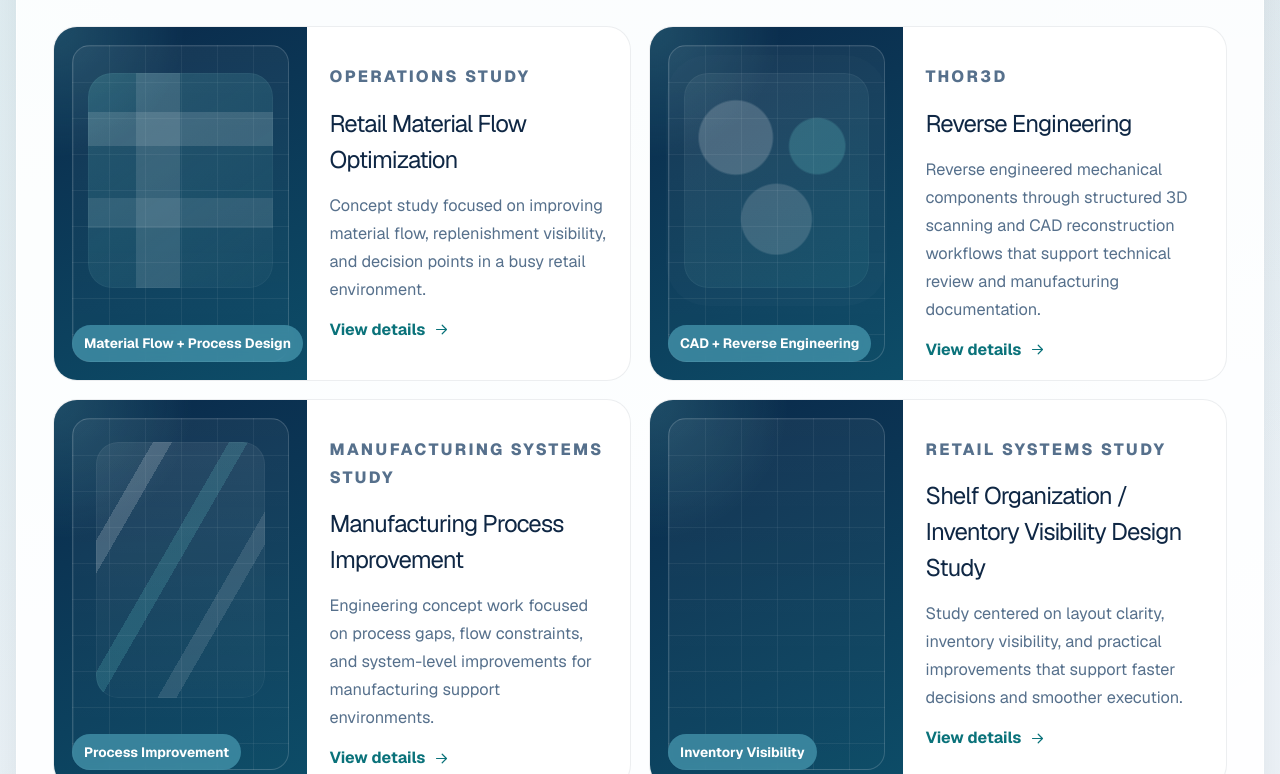
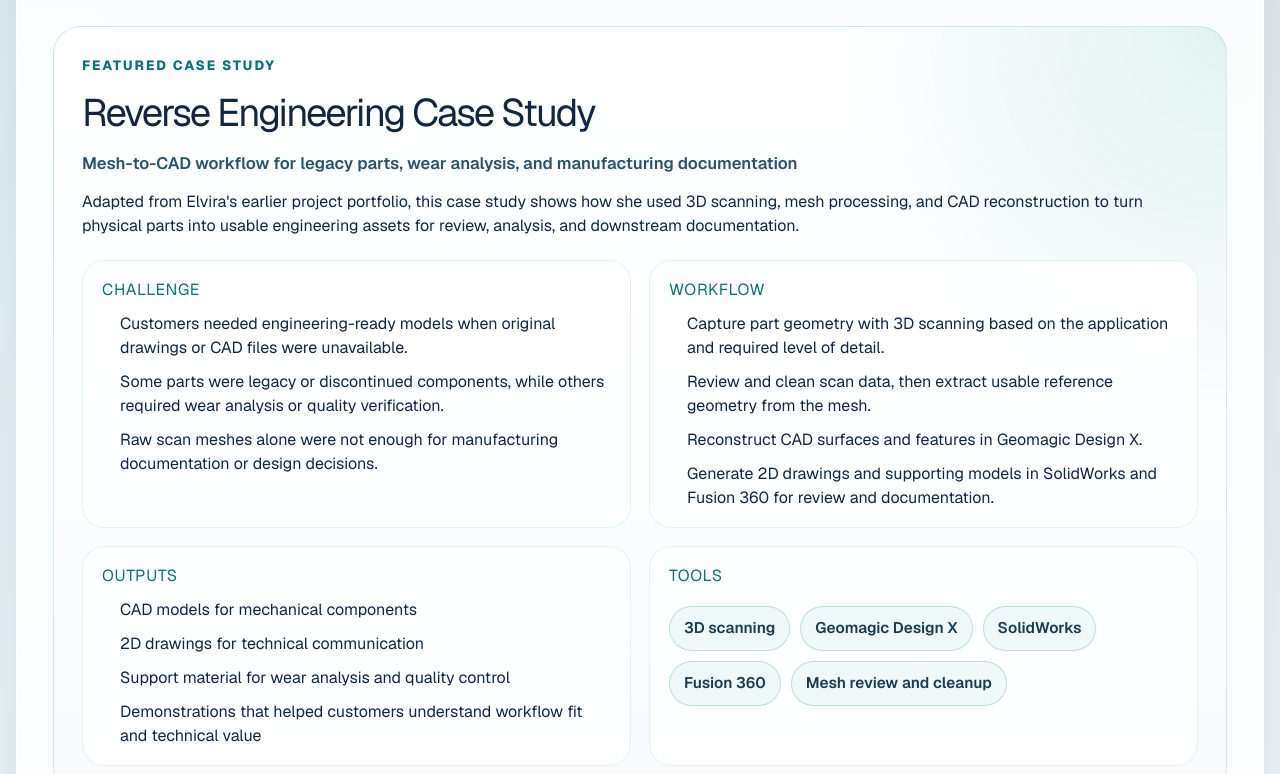
Before and after one commit to ElviraLabs/personal_site, a Next.js app: page / in a window 1280 px wide. Shown: the part 1526-2300 px from the top of the page. Built offline with nearby package versions, Linux system fonts and the light colour scheme.

Commit message:
Strengthen reverse engineering project and add EI license

```diff
--- a/app/globals.css
+++ b/app/globals.css
@@ -581,6 +581,65 @@ img {
   margin: 14px 0;
 }
 
+.case-study-card {
+  margin-top: 22px;
+  padding: 28px;
+  border: 1px solid rgba(17, 154, 149, 0.18);
+  border-radius: 28px;
+  background:
+    radial-gradient(circle at top right, rgba(17, 154, 149, 0.12), transparent 28%),
+    linear-gradient(180deg, rgba(255, 255, 255, 0.96), rgba(247, 251, 254, 0.96));
+}
+
+.case-study-card h3 {
+  margin: 0;
+  font-size: clamp(1.8rem, 3vw, 2.4rem);
+  letter-spacing: -0.05em;
+  color: var(--ink);
+}
+
+.case-study-subtitle {
+  margin: 10px 0 14px;
+  font-size: 1.04rem;
+  font-weight: 600;
+  color: #24556e;
+}
+
+.case-study-grid {
+  display: grid;
+  grid-template-columns: repeat(2, 1fr);
+  gap: 18px;
+  margin-top: 22px;
+}
+
+.case-study-grid > div {
+  padding: 18px 20px;
+  border-radius: 22px;
+  background: rgba(255, 255, 255, 0.88);
+  box-shadow: inset 0 0 0 1px rgba(17, 154, 149, 0.12);
+}
+
+.case-study-grid h4 {
+  margin: 0 0 10px;
+  font-size: 1rem;
+  letter-spacing: 0.04em;
+  text-transform: uppercase;
+  color: var(--teal-deep);
+}
+
+.case-study-grid ul {
+  margin: 0;
+  padding-left: 18px;
+}
+
+.case-study-grid li + li {
+  margin-top: 10px;
+}
+
+.compact-pills {
+  margin-top: 0;
+}
+
 .split-block {
   display: grid;
   grid-template-columns: 1.15fr 0.85fr;
@@ -855,6 +914,10 @@ img {
     grid-template-columns: 1fr;
   }
 
+  .case-study-grid {
+    grid-template-columns: 1fr;
+  }
+
   .hero-visual {
     min-height: 460px;
     max-height: 460px;
--- a/app/page.tsx
+++ b/app/page.tsx
@@ -6,6 +6,7 @@ const siteUrl = "https://elvira-n.com";
 const resumeHref = `${sitePath}/resume/Elvira-Nurgalieva-Profile.pdf`;
 const headshotSrc = `${sitePath}/elvira-headshot.png`;
 const contactFormAction = "https://formsubmit.co/nurgalieva.e@gmail.com";
+const coloradoEiNumber = "EI.0081521";
 
 const outcomeAreas = [
   {
@@ -68,12 +69,12 @@ const featuredWork = [
     tag: "Material Flow + Process Design",
   },
   {
-    title: "Reverse Engineering",
+    title: "Reverse Engineering Case Study",
     org: "Thor3D",
     summary:
-      "Reverse engineered mechanical components through structured 3D scanning and CAD reconstruction workflows that support technical review and manufacturing documentation.",
+      "Converted scan data into engineering-ready CAD models and drawings for legacy parts, wear analysis, and downstream manufacturing documentation.",
     href: "#projects",
-    tag: "CAD + Reverse Engineering",
+    tag: "Mesh-to-CAD Workflow",
   },
   {
     title: "Manufacturing Process Improvement",
@@ -130,35 +131,40 @@ const projectDetails = [
     ],
   },
   {
-    title: "Reverse Engineering",
+    title: "Reverse Engineering Case Study",
     problem:
-      "Engineering teams need accurate reverse engineering workflows when existing parts, geometry, or design intent are not fully documented.",
+      "Engineering teams often need usable CAD and drawing packages for parts that are worn, discontinued, undocumented, or only available as physical components.",
     observedIssues: [
-      "Incomplete part data",
-      "Legacy geometry without current models",
-      "Rework risk between scan output and final CAD model",
+      "Incomplete part data and missing engineering drawings",
+      "Legacy geometry without current CAD models",
+      "Risk of inaccuracy between raw mesh output and final CAD reconstruction",
+      "Need to support wear analysis, quality checks, and customer review",
     ],
     methods: [
-      "Requirements analysis",
-      "3D scanning workflow review",
-      "CAD reconstruction",
-      "Technical validation",
+      "Requirements analysis with customer and application context",
+      "3D scanning and mesh capture",
+      "Mesh cleanup and feature extraction",
+      "CAD reconstruction in Geomagic Design X",
+      "2D drawing generation in SolidWorks and Fusion 360",
+      "Technical validation against intended use",
     ],
     solution: [
-      "Structured scanning-to-CAD workflow",
-      "Consistent model reconstruction process",
-      "Clear technical review before downstream use",
+      "Built a structured mesh-to-CAD workflow from scan capture through validated engineering models",
+      "Created accurate CAD geometry and 2D drawings for review, manufacturing documentation, and technical discussion",
+      "Adapted the workflow across different use cases including discontinued auto parts, wear analysis, and quality control",
     ],
     impact: [
-      "Accelerated CAD reconstruction",
-      "Clearer manufacturing documentation",
-      "Stronger technical decision support for customers",
+      "Accelerated CAD reconstruction from physical parts",
+      "Improved technical clarity for customer decisions and engineering review",
+      "Created cleaner documentation for manufacturing and inspection use",
+      "Demonstrated practical value of 3D scanning in engineering workflows",
     ],
     skills: [
       "Reverse engineering",
       "CAD modeling",
       "Technical documentation",
       "Requirements analysis",
+      "3D scanning workflow support",
     ],
   },
   {
@@ -226,6 +232,37 @@ const projectDetails = [
     ],
   },
 ] as const;
+
+const reverseEngineeringCaseStudy = {
+  title: "Reverse Engineering Case Study",
+  subtitle: "Mesh-to-CAD workflow for legacy parts, wear analysis, and manufacturing documentation",
+  overview:
+    "Adapted from Elvira's earlier project portfolio, this case study shows how she used 3D scanning, mesh processing, and CAD reconstruction to turn physical parts into usable engineering assets for review, analysis, and downstream documentation.",
+  challenge: [
+    "Customers needed engineering-ready models when original drawings or CAD files were unavailable.",
+    "Some parts were legacy or discontinued components, while others required wear analysis or quality verification.",
+    "Raw scan meshes alone were not enough for manufacturing documentation or design decisions.",
+  ],
+  workflow: [
+    "Capture part geometry with 3D scanning based on the application and required level of detail.",
+    "Review and clean scan data, then extract usable reference geometry from the mesh.",
+    "Reconstruct CAD surfaces and features in Geomagic Design X.",
+    "Generate 2D drawings and supporting models in SolidWorks and Fusion 360 for review and documentation.",
+  ],
+  outputs: [
+    "CAD models for mechanical components",
+    "2D drawings for technical communication",
+    "Support material for wear analysis and quality control",
+    "Demonstrations that helped customers understand workflow fit and technical value",
+  ],
+  tools: [
+    "3D scanning",
+    "Geomagic Design X",
+    "SolidWorks",
+    "Fusion 360",
+    "Mesh review and cleanup",
+  ],
+} as const;
 
 const skills = [
   "Manufacturing Engineer",
@@ -458,6 +495,13 @@ export default function Home() {
       siteUrl,
       `${siteUrl}/resume/Elvira-Nurgalieva-Profile.pdf`,
     ],
+    hasCredential: [
+      {
+        "@type": "EducationalOccupationalCredential",
+        credentialCategory: "Engineer Intern",
+        name: `Colorado EI License ${coloradoEiNumber}`,
+      },
+    ],
   };
 
   return (
@@ -502,7 +546,7 @@ export default function Home() {
         <div className="hero-copy">
           <SectionLabel>Cross-functional engineering portfolio</SectionLabel>
           <h1>Elvira Nurgalieva</h1>
-          <h2>Systems Engineer | FE Passed | Manufacturing &amp; Process Improvement</h2>
+          <h2>Systems Engineer | FE Passed | Colorado EI | Manufacturing &amp; Process Improvement</h2>
           <p className="lead">
             Engineering professional with a Systems Engineering background,
             CAD/reverse engineering experience, and a growing portfolio in
@@ -537,21 +581,21 @@ export default function Home() {
           />
           <div className="hero-badge badge-top">
             <Icon kind="spark" />
-            FE Exam Passed
+            Colorado EI {coloradoEiNumber}
           </div>
           <div className="hero-badge badge-bottom">
             <Icon kind="cube" />
-            Manufacturing Support + CAD Workflows
+            FE Passed + CAD Workflows
           </div>
         </div>
       </section>
 
       <section className="cred-strip" aria-label="Highlights">
         <div>Castle Rock, Colorado</div>
+        <div>Colorado EI {coloradoEiNumber}</div>
         <div>FE Exam Passed</div>
         <div>NCEES-Equivalent Engineering Degree</div>
-        <div>Material Flow</div>
-        <div>Continuous Improvement</div>
+        <div>Reverse Engineering</div>
       </section>
 
       <section className="strengths-section">
@@ -583,6 +627,51 @@ export default function Home() {
             <Icon kind="arrow" className="inline-icon" />
           </a>
         </div>
+
+        <article className="case-study-card">
+          <div>
+            <p className="eyebrow">Featured case study</p>
+            <h3>{reverseEngineeringCaseStudy.title}</h3>
+            <p className="case-study-subtitle">{reverseEngineeringCaseStudy.subtitle}</p>
+            <p>{reverseEngineeringCaseStudy.overview}</p>
+          </div>
+          <div className="case-study-grid">
+            <div>
+              <h4>Challenge</h4>
+              <ul>
+                {reverseEngineeringCaseStudy.challenge.map((item) => (
+                  <li key={item}>{item}</li>
+                ))}
+              </ul>
+            </div>
+            <div>
+              <h4>Workflow</h4>
+              <ul>
+                {reverseEngineeringCaseStudy.workflow.map((item) => (
+                  <li key={item}>{item}</li>
+                ))}
+              </ul>
+            </div>
+            <div>
+              <h4>Outputs</h4>
+              <ul>
+                {reverseEngineeringCaseStudy.outputs.map((item) => (
+                  <li key={item}>{item}</li>
+                ))}
+              </ul>
+            </div>
+            <div>
+              <h4>Tools</h4>
+              <div className="skill-pills compact-pills">
+                {reverseEngineeringCaseStudy.tools.map((item) => (
+                  <span className="skill-pill" key={item}>
+                    {item}
+                  </span>
+                ))}
+              </div>
+            </div>
+          </div>
+        </article>
 
         <div className="project-grid">
           {featuredWork.map((project, index) => (
@@ -641,8 +730,12 @@ export default function Home() {
               <div className="timeline-marker" />
               <div>
                 <p className="timeline-year">Licensure</p>
-                <h3>Colorado EI</h3>
-                <p>Pending issuance, to be updated with EI number when available.</p>
+                <h3>Colorado Engineer Intern License {coloradoEiNumber}</h3>
+                <p>
+                  Active Colorado EI credential. Public verification may require
+                  manual confirmation because the online lookup does not always
+                  support the EI prefix correctly.
+                </p>
               </div>
             </article>
             <article className="timeline-item">
@@ -738,10 +831,12 @@ export default function Home() {
           <h2>Academic Background</h2>
           <div className="credential-spotlight">
             <p className="eyebrow">Professional Credential</p>
-            <h3>FE Exam Passed</h3>
+            <h3>FE Passed + Colorado EI Active</h3>
             <p>
-              Validates engineering fundamentals that support systems
-              thinking, process analysis, and sound technical decision-making.
+              Fundamentals of Engineering passed, with active Colorado Engineer
+              Intern license {coloradoEiNumber}. Supports a professional
+              profile grounded in engineering fundamentals, process analysis,
+              and technical problem solving.
             </p>
           </div>
           <ul className="simple-list">
```
